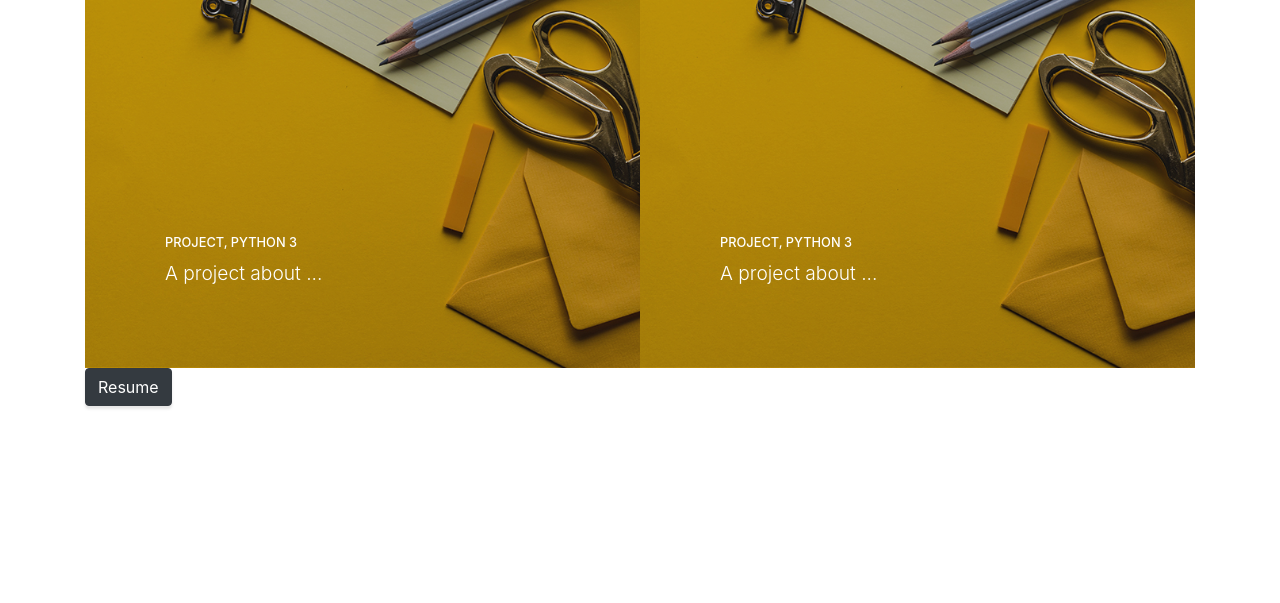
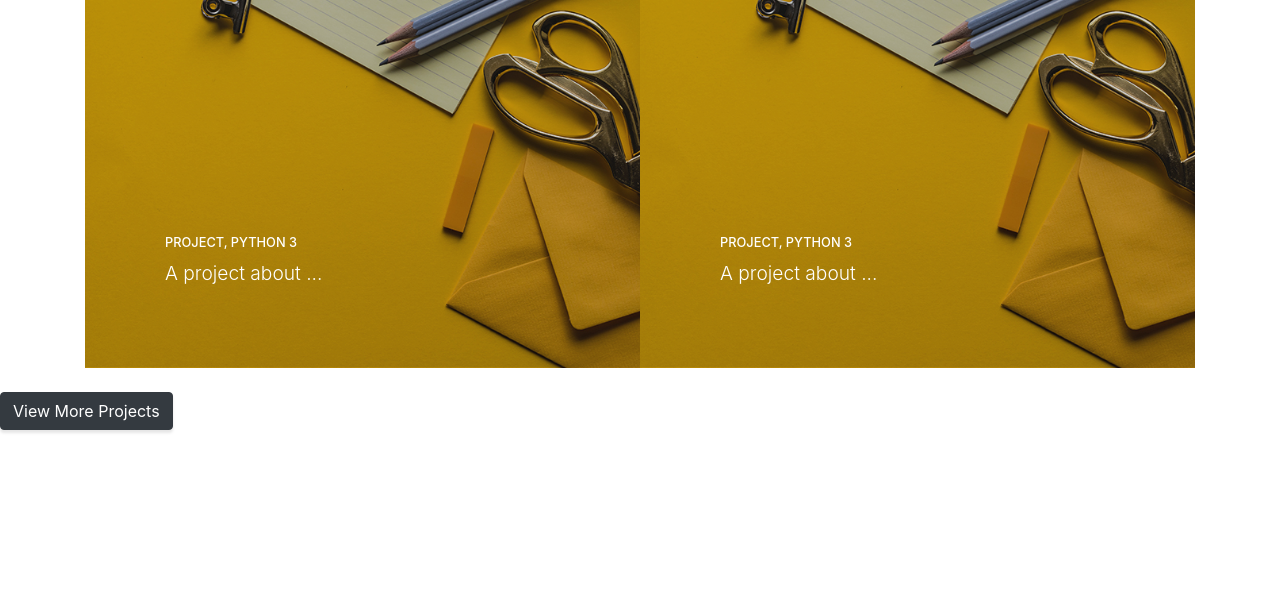
Before and after one commit to ccarmistead/ARCHIVEccarmistead.github.io, a website with bundled scripts: page index.html in a window 1280 px wide. Shown: the part 2968-3571 px from the top of the page. Built offline with nearby package versions, Linux system fonts and the light colour scheme.

Commit message:
Update index.html

```diff
--- a/index.html
+++ b/index.html
@@ -211,8 +211,9 @@
             </a>
           </div>
         </div>
-        <a class="btn btn-dark btn-xl js-scroll-trigger" href="#services">Resume</a>
       </div>
+      <br/>
+      <a class="btn btn-dark btn-xl js-scroll-trigger" href="#services">View More Projects</a>
     </section>
 
     <!-- Call to Action -->
```
